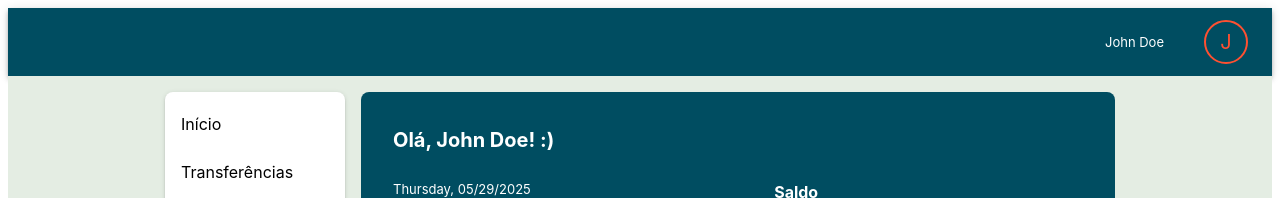
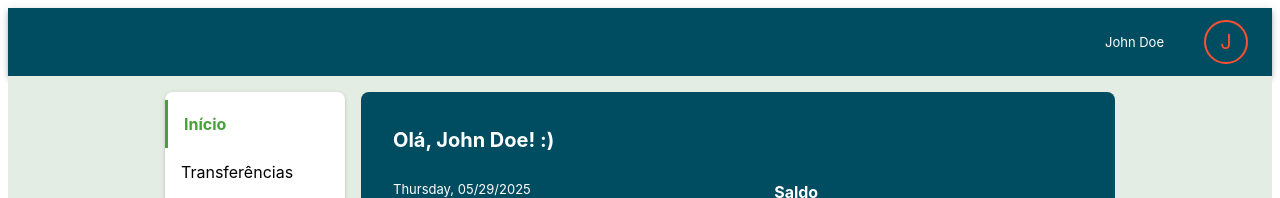
Before and after one commit to tech-challenges-group-8/tech-challenge-01, a Next.js app: page /dashboard in a window 1280 px wide. Shown: the top 198 px of the page. Built offline with nearby package versions, Linux system fonts and the light colour scheme; some icons are missing.

Commit message:
fix: lint

```diff
--- a/src/app/(dashboard)/layout.tsx
+++ b/src/app/(dashboard)/layout.tsx
@@ -1,12 +1,16 @@
 "use client";
+
+import Box from "@mui/material/Box";
 
 import BalanceCard from "@/app/components/BalanceCard";
 import CardBackground from "@/app/components/CardBackground";
-import Box from "@mui/material/Box";
+
 import Header from "../components/Header";
 import Sidebar from "../components/Sidebar";
+
 import "../commons/i18n";
 import { ThemeProvider } from "@mui/material";
+
 import theme from "../styles/theme";
 
 export default function DashboardLayout({
--- a/src/app/api/autenticar/route.ts
+++ b/src/app/api/autenticar/route.ts
@@ -1,7 +1,8 @@
+import path from 'path';
+import { promises as fs } from 'fs';
+
 import { NextResponse } from 'next/server';
 import { cookies } from 'next/headers';
-import path from 'path';
-import { promises as fs } from 'fs';
 
 
 const filePath = path.join(process.cwd(), 'src/database', 'usuarios.json');
--- a/src/app/api/usuario/route.ts
+++ b/src/app/api/usuario/route.ts
@@ -1,6 +1,7 @@
-import { NextResponse } from 'next/server';
 import { promises as fs } from 'fs';
 import path from 'path';
+
+import { NextResponse } from 'next/server';
 
 const filePath = path.join(process.cwd(), 'src/database', 'usuarios.json');
 
--- a/src/app/components/Sidebar.tsx
+++ b/src/app/components/Sidebar.tsx
@@ -62,7 +62,7 @@ const Sidebar = () => {
       }}
     >
       <List sx={{ width: "100%" }}>
-        <SidebarItem href="/" text={t("sidebar.home")} />
+        <SidebarItem href="/dashboard" text={t("sidebar.home")} />
         <SidebarItem href="/transactions" text={t("sidebar.transactions")} />
         <SidebarItem href="/investiments" text={t("sidebar.investments")} />
         <SidebarItem href="/services" text={t("sidebar.services")} />
--- a/src/app/components/home/BodyHome.tsx
+++ b/src/app/components/home/BodyHome.tsx
@@ -1,5 +1,6 @@
 import { Box, Typography } from "@mui/material";
 import Image from "next/image";
+
 import ButtonsConta from "./ButtonsConta";
 
 export default function BodyHome() {
--- a/src/app/components/home/HeaderHome.tsx
+++ b/src/app/components/home/HeaderHome.tsx
@@ -1,8 +1,9 @@
-import { Box, Button, Dialog, Divider, Drawer, List, ListItem, ListItemButton, ListItemIcon, ListItemText, styled } from "@mui/material";
+import { Box, Button, Drawer, List, ListItem, ListItemButton, ListItemText } from "@mui/material";
 import Image from "next/image";
-import ButtonsConta from "./ButtonsConta";
 import React from "react";
 import MenuIcon from '@mui/icons-material/Menu';
+
+import ButtonsConta from "./ButtonsConta";
 
 export default function HeaderHome() {
     const [openMenu, setOpenMenu] = React.useState(false);
--- a/src/app/not-found.tsx
+++ b/src/app/not-found.tsx
@@ -2,11 +2,13 @@
 
 import { Box, Typography, Button, CssBaseline } from '@mui/material';
 import Link from 'next/link';
+import { ThemeProvider } from '@emotion/react';
+import Image from 'next/image';
+
 import HeaderHome from './components/home/HeaderHome';
 import FooterHome from './components/home/FooterHome';
-import { ThemeProvider } from '@emotion/react';
 import theme from './styles/theme';
-import Image from 'next/image';
+
 
 export default function NotFound() {
     return (
--- a/src/app/page.tsx
+++ b/src/app/page.tsx
@@ -1,6 +1,7 @@
 "use client";
 
 import { CssBaseline, ThemeProvider } from "@mui/material";
+
 import BodyHome from "./components/home/BodyHome";
 import FooterHome from "./components/home/FooterHome";
 import HeaderHome from "./components/home/HeaderHome";
--- a/src/app/styles/theme.ts
+++ b/src/app/styles/theme.ts
@@ -1,4 +1,5 @@
 import { createTheme } from "@mui/material/styles";
+
 import { COLORS, SHAPE, SPACING, TYPOGRAPHY } from "./tokens";
 
 const theme = createTheme({
```
